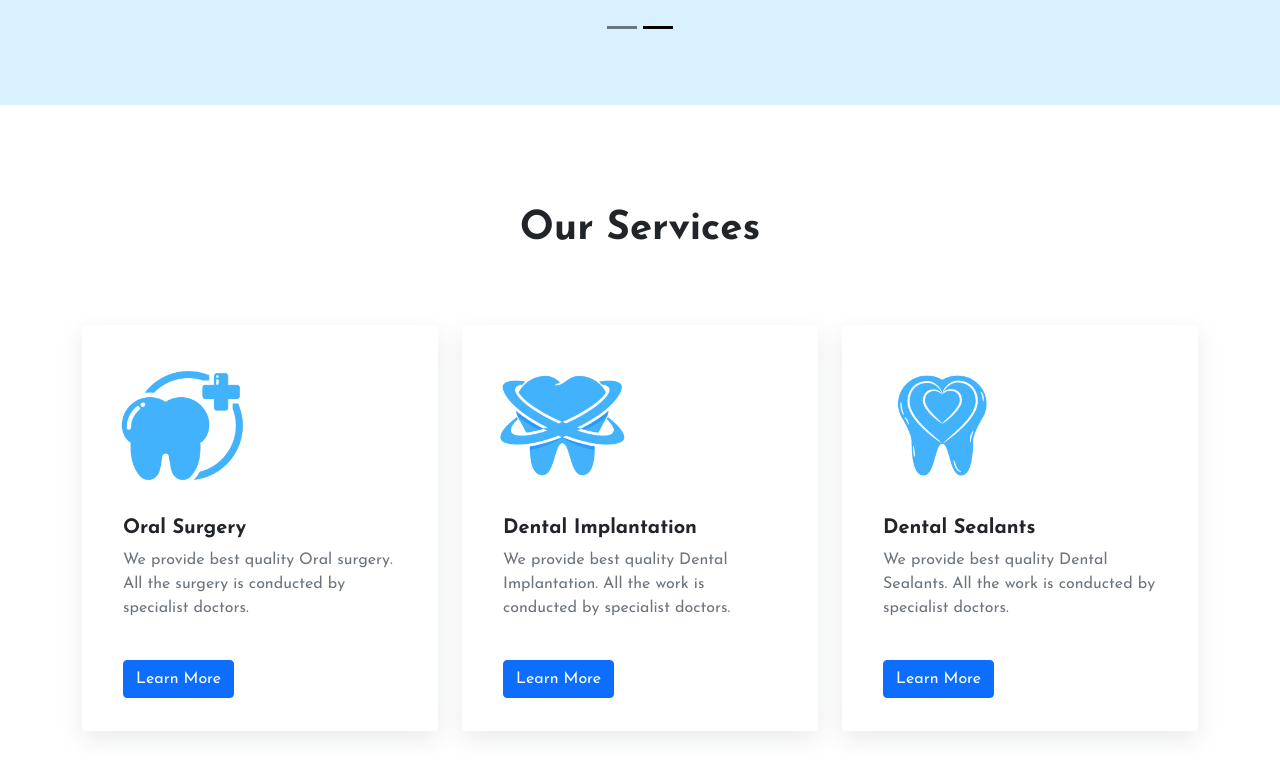
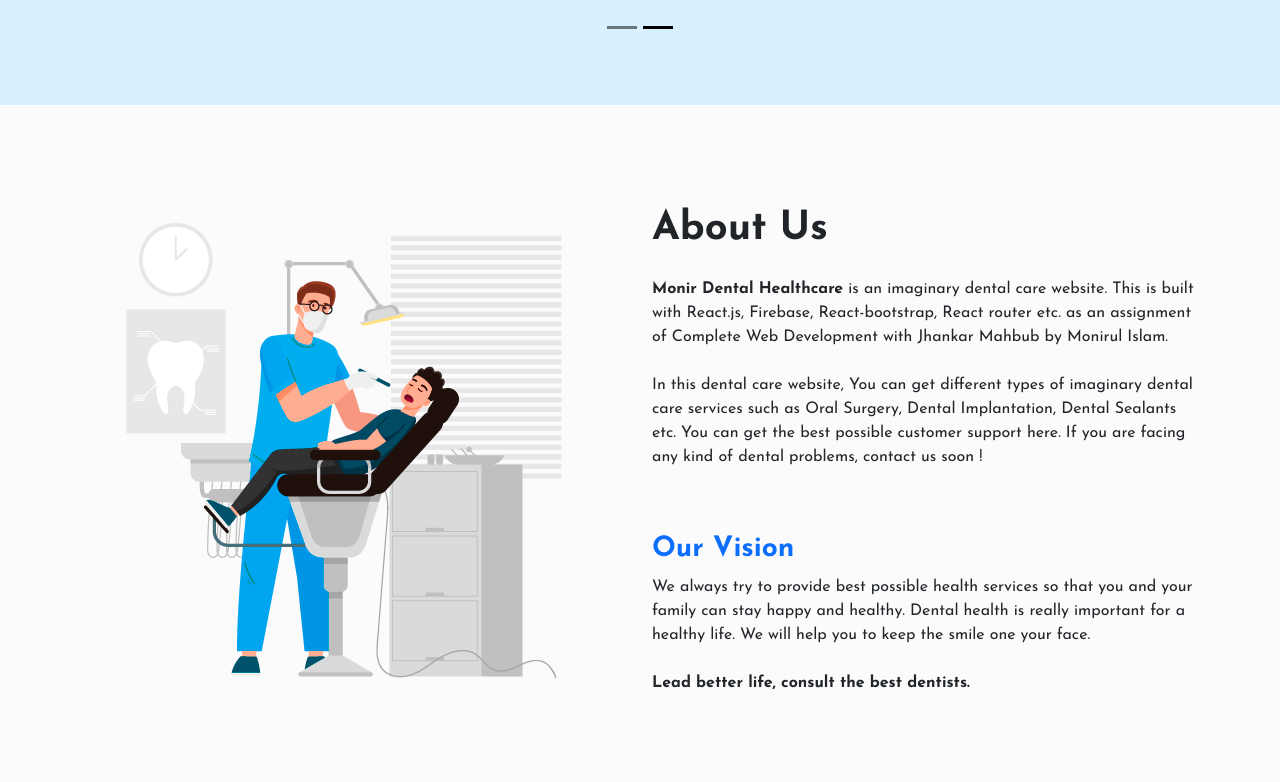
Before and after one commit to islam-monirul/healthcare-related-website-react, a React (Create React App) app: page / in a window 1280 px wide. Shown: the part 478-1260 px from the top of the page. Built offline with nearby package versions, Linux system fonts and the light colour scheme; no server answers.

Commit message:
about us section added in homepage

```diff
--- /dev/null
+++ b/src/Components/About/About.css
@@ -0,0 +1,4 @@
+.aboutSection {
+  padding: 100px 0;
+  background-color: rgba(248, 248, 248, 0.6);
+}
--- a/src/Components/About/About.js
+++ b/src/Components/About/About.js
@@ -1,9 +1,41 @@
 import React from 'react';
+import aboutPhoto from '../../images/about.png';
+import { Col, Container, Image, Row } from 'react-bootstrap';
+import './About.css';
 
 const About = () => {
      return (
           <div>
+               <section className="aboutSection">
+                    <Container>
+                         <Row className="d-flex align-items-center">
+                              <Col md={6}>
+                                   <Image src={aboutPhoto} fluid/>
+                              </Col>
+                              <Col md={6}>
+                                   <h1 className=" fw-bold mb-4">About Us</h1>
+                                   <p>
+                                        <strong>Monir Dental Healthcare</strong> is an imaginary dental care website. This is built with React.js, Firebase, React-bootstrap, React router etc. as an assignment of Complete Web Development with Jhankar Mahbub by Monirul Islam.
 
+                                        <br /> <br />
+                                        In this dental care website, You can get different types of imaginary dental care services such as Oral Surgery, Dental Implantation, Dental Sealants etc. You can get the best possible customer support here. If you are facing any kind of dental problems, contact us soon !
+                                   </p>
+                                   <br /> <br />
+
+                                   <h3 className="fw-bold text-primary">Our Vision</h3>
+
+                                   <p>
+                                        We always try to provide best possible health services so that you and your family can stay happy and healthy. Dental health is really important for a healthy life. We will help you to keep the smile one your face.
+
+                                   <br /> <br />
+                                        <strong>Lead better life, consult the best dentists.</strong>
+
+                                   </p>
+
+                              </Col>
+                         </Row>
+                    </Container>
+               </section>
           </div>
      );
 };
--- a/src/Components/Homepage/Homepage.js
+++ b/src/Components/Homepage/Homepage.js
@@ -1,4 +1,5 @@
 import React from 'react';
+import About from '../About/About';
 import HeroPart from '../HeroPart/HeroPart';
 import Services from '../Services/Services';
 
@@ -6,6 +7,7 @@ const Homepage = () => {
      return (
           <div>
                <HeroPart></HeroPart>
+               <About></About>
                <Services></Services>
           </div>
      );
```
Also changed, not shown: src/images/about.png (added).
